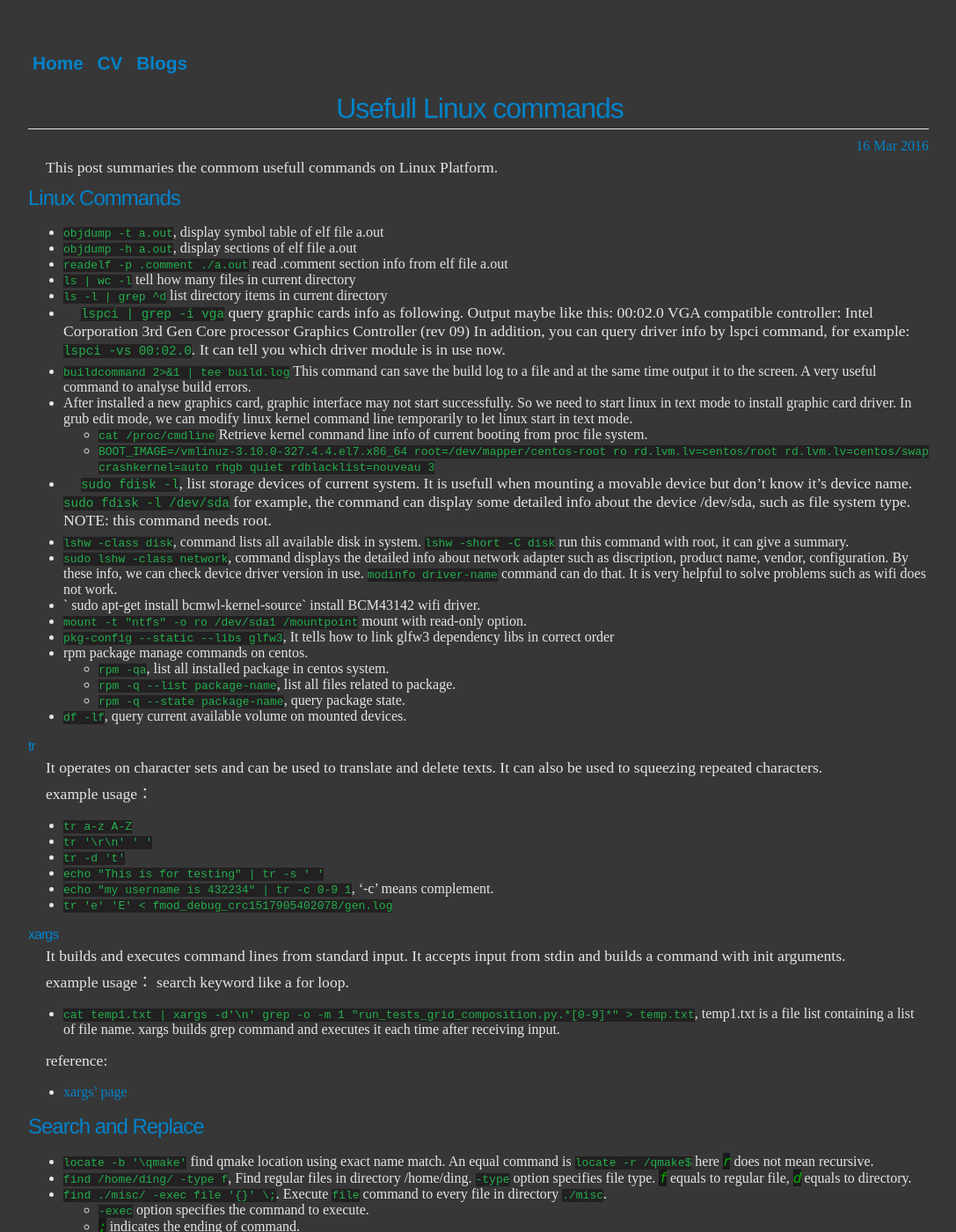
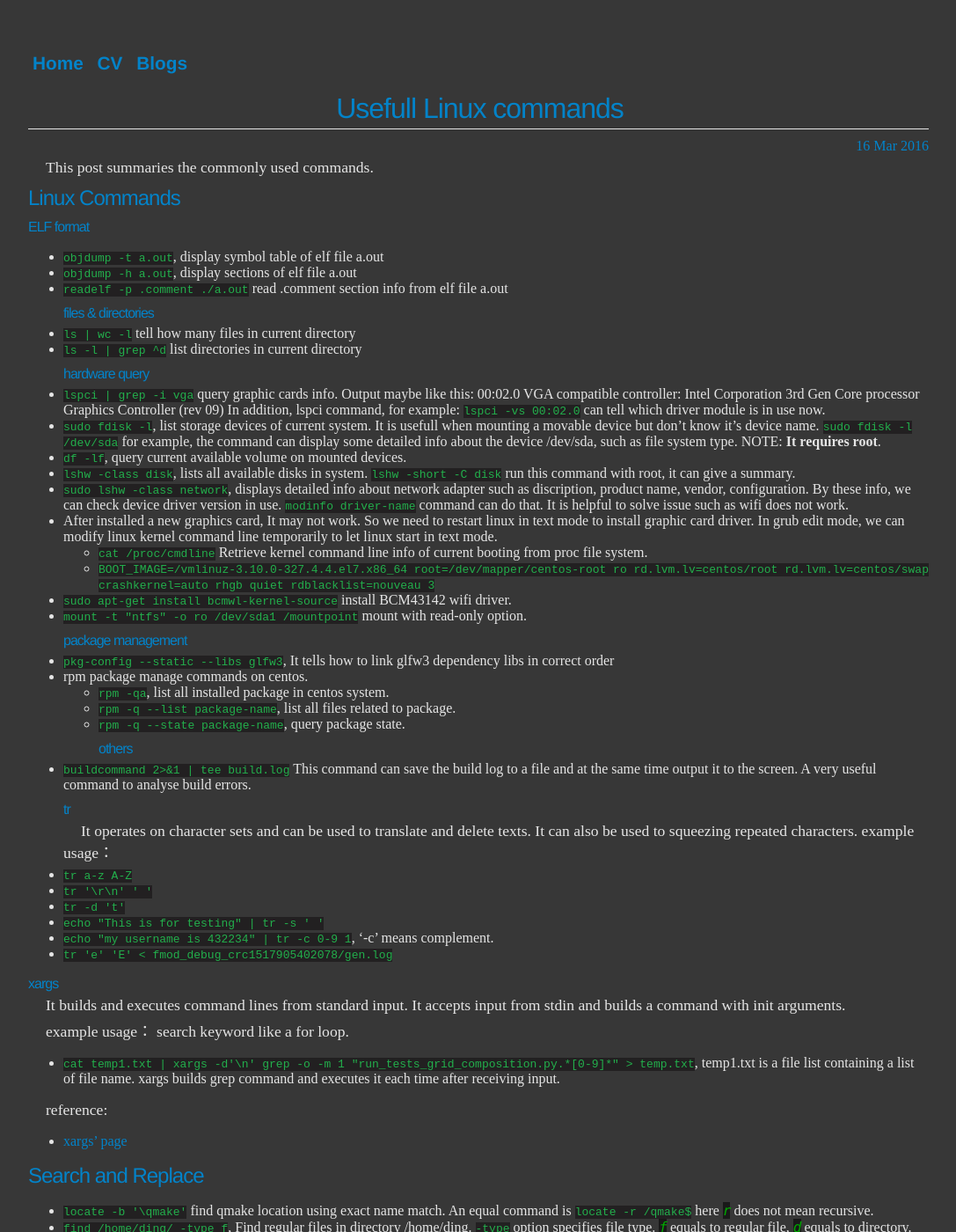
Before and after one commit to ychding11/ychding11.github.io, a Jekyll site: the page built from _posts/2015-03-16-Useful-Linux-Command.md, in a window 1280 px wide and 1400 px high. Shown: the whole window at 88% size, without its empty margins (96-1183 px from the left). Built offline with Jekyll 4.4.1, drawn with Linux system fonts in a browser that asks for light colours.

Commit message:
Update 2015-03-16-Useful-Linux-Command.md
refine

```diff
--- a/_posts/2015-03-16-Useful-Linux-Command.md
+++ b/_posts/2015-03-16-Useful-Linux-Command.md
@@ -4,42 +4,40 @@ title: "Usefull Linux commands"
 date: 2016-03-16
 ---
 
-This post summaries the commom usefull commands on Linux Platform.
+This post summaries the commonly used commands.
 
 ## Linux Commands
-
+### ELF format
 - `objdump -t a.out`, display symbol table of elf file a.out
 - `objdump -h a.out`, display sections of elf file a.out
 - `readelf -p .comment ./a.out` read .comment section info from elf file a.out
+### files & directories
 - `ls | wc -l` tell how many files in current directory
-- `ls -l | grep ^d` list directory items in current directory
-- `lspci | grep -i vga` query graphic cards info as following. Output maybe like this:
+- `ls -l | grep ^d` list directories in current directory
+### hardware query
+- `lspci | grep -i vga` query graphic cards info. Output maybe like this:
 		00:02.0 VGA compatible controller: Intel Corporation 3rd Gen Core processor Graphics Controller (rev 09)
-   In addition, you can query driver info by lspci command, for example: `lspci -vs 00:02.0`.  It can tell you which driver module is in use now.
-
-- `buildcommand 2>&1 | tee build.log` This command can save the build log to a file and at the same time output it to the screen. A very useful command to analyse build errors.
-- After installed a new graphics card, graphic interface may not start successfully. So we need to start linux in text mode to install graphic card driver.
+   In addition, lspci command, for example: `lspci -vs 00:02.0` can tell which driver module is in use now.
+- `sudo fdisk -l`, list storage devices of current system. It is usefull when mounting a movable device but don't know it's device name.   `sudo fdisk -l /dev/sda`  for example, the command can display some detailed info about the device /dev/sda, such as file system type.    NOTE: **It requires root**.
+- `df -lf`, query current available volume on mounted devices.
+- `lshw -class disk`, lists all available disks in system. `lshw -short -C disk` run this command with root, it can give a summary.
+- `sudo lshw -class network`, displays detailed info about network adapter such as discription, product name, vendor, configuration. By    these info, we can check device driver version in use. `modinfo driver-name` command can do that. It is helpful to solve issue such      as wifi does not work.
+- After installed a new graphics card, It may not work. So we need to restart linux in text mode to install graphic card driver.
   In grub edit mode, we can modify linux kernel command line temporarily to let linux start in text mode.
 	+ `cat /proc/cmdline` Retrieve kernel command line info of current booting from proc file system.
 	+ `BOOT_IMAGE=/vmlinuz-3.10.0-327.4.4.el7.x86_64 root=/dev/mapper/centos-root ro rd.lvm.lv=centos/root rd.lvm.lv=centos/swap crashkernel=auto rhgb quiet rdblacklist=nouveau 3`
-- `sudo fdisk -l`, list storage devices of current system. It is usefull when mounting a movable device but don't know it's device name. `sudo fdisk -l /dev/sda`
-   for example, the command can display some detailed info about the device /dev/sda, such as file system type. NOTE: this command needs root.
-
-- `lshw -class disk`, command lists all available disk in system. `lshw -short -C disk` run this command with root, it can give a summary.
-- `sudo lshw -class network`, command displays the detailed info about network adapter such as discription, product name, vendor, configuration. By these info, we can check device driver
-  version in use. `modinfo driver-name` command can do that. It is very helpful to solve problems such as wifi does not work.
-- ` sudo apt-get install bcmwl-kernel-source` install BCM43142 wifi driver.
+- `sudo apt-get install bcmwl-kernel-source` install BCM43142 wifi driver.
 - `mount -t "ntfs" -o ro /dev/sda1 /mountpoint` mount with read-only option.
+### package management
 - `pkg-config --static --libs glfw3`, It tells how to link glfw3 dependency libs in correct order
 - rpm package manage commands on centos.
 	+ `rpm -qa`, list all installed package in centos system.
 	+ `rpm -q --list package-name`, list all files related to package.
 	+ `rpm -q --state package-name`, query package state.
-- `df -lf`, query current available volume on mounted devices.
-
+### others
+- `buildcommand 2>&1 | tee build.log` This command can save the build log to a file and at the same time output it to the screen. A very useful command to analyse build errors.
 ### tr
 It operates on character sets and can be used to translate and delete texts. It can also be used to squeezing repeated characters.
-
 example usage：
 
 - `tr a-z A-Z`
@@ -62,7 +60,6 @@ reference:
 - [xargs' page](https://linux.die.net/man/1/xargs)
 
 ## Search and Replace
-
 - `locate -b '\qmake'` find qmake location using exact name match. An equal command is `locate -r /qmake$` here *r* does not mean recursive.
 - `find /home/ding/ -type f`, Find regular files in directory /home/ding. `-type` option specifies file type.  *f* equals to regular file, *d* equals to directory.
 - `find ./misc/ -exec file '{}' \;`. Execute `file` command to every file in directory `./misc`.
```
